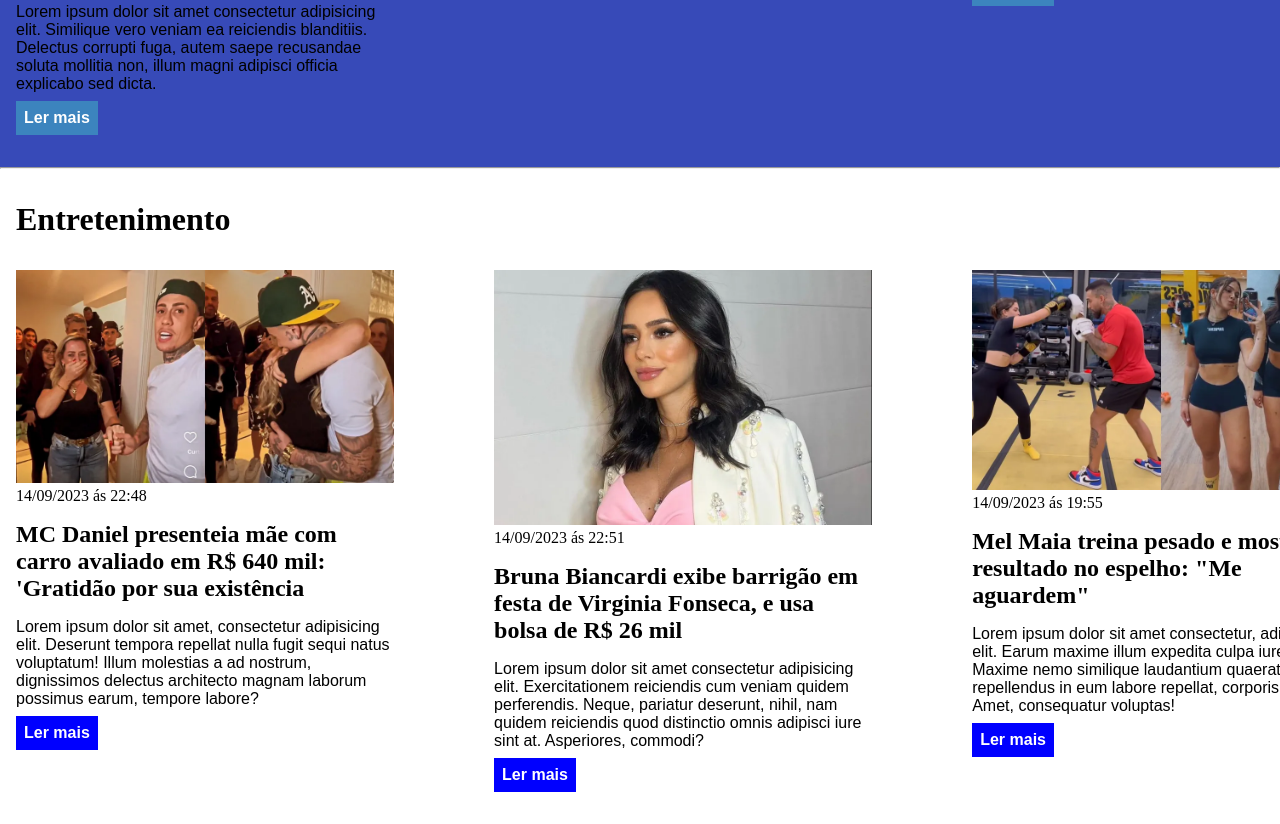
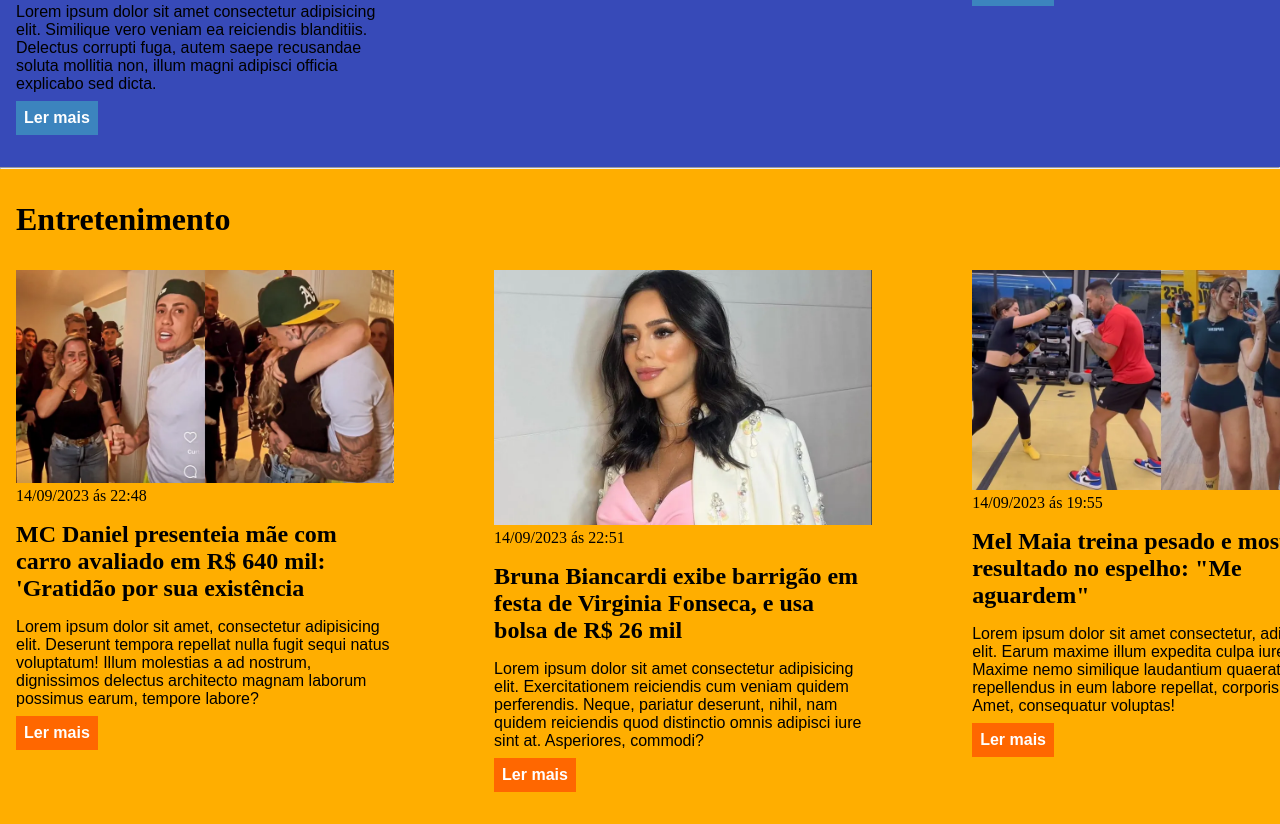
Before and after one commit to felipoxy1/curso_ebac, a plain HTML site: page exercício_html+css/index.html in a window 1280 px wide. Shown: the part 1867-2691 px from the top of the page. Drawn offline with Linux system fonts and the light colour scheme.

Commit message:
Encerrando alteraçoes visuais da seção de entretenimento

```diff
--- a/exercício_html+css/main.css
+++ b/exercício_html+css/main.css
@@ -113,3 +113,11 @@ section h2 {
 #technology .articles article a {
     background-color: rgb(60, 132, 190);
 }
+
+#Entertainment {
+    background-color: #ffae00;
+}
+
+#Entertainment .articles article a {
+    background-color: #ff6700;
+}
```
